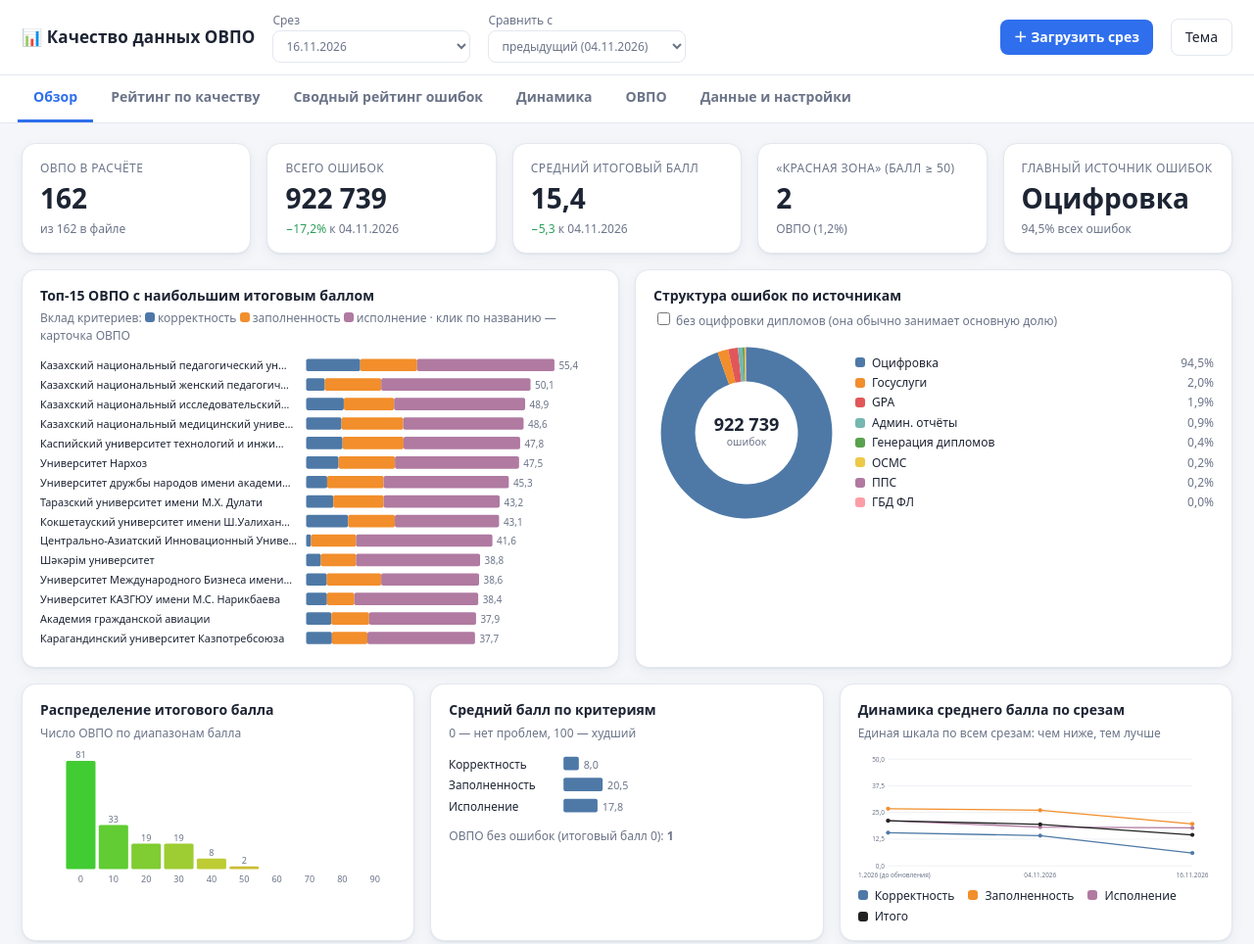
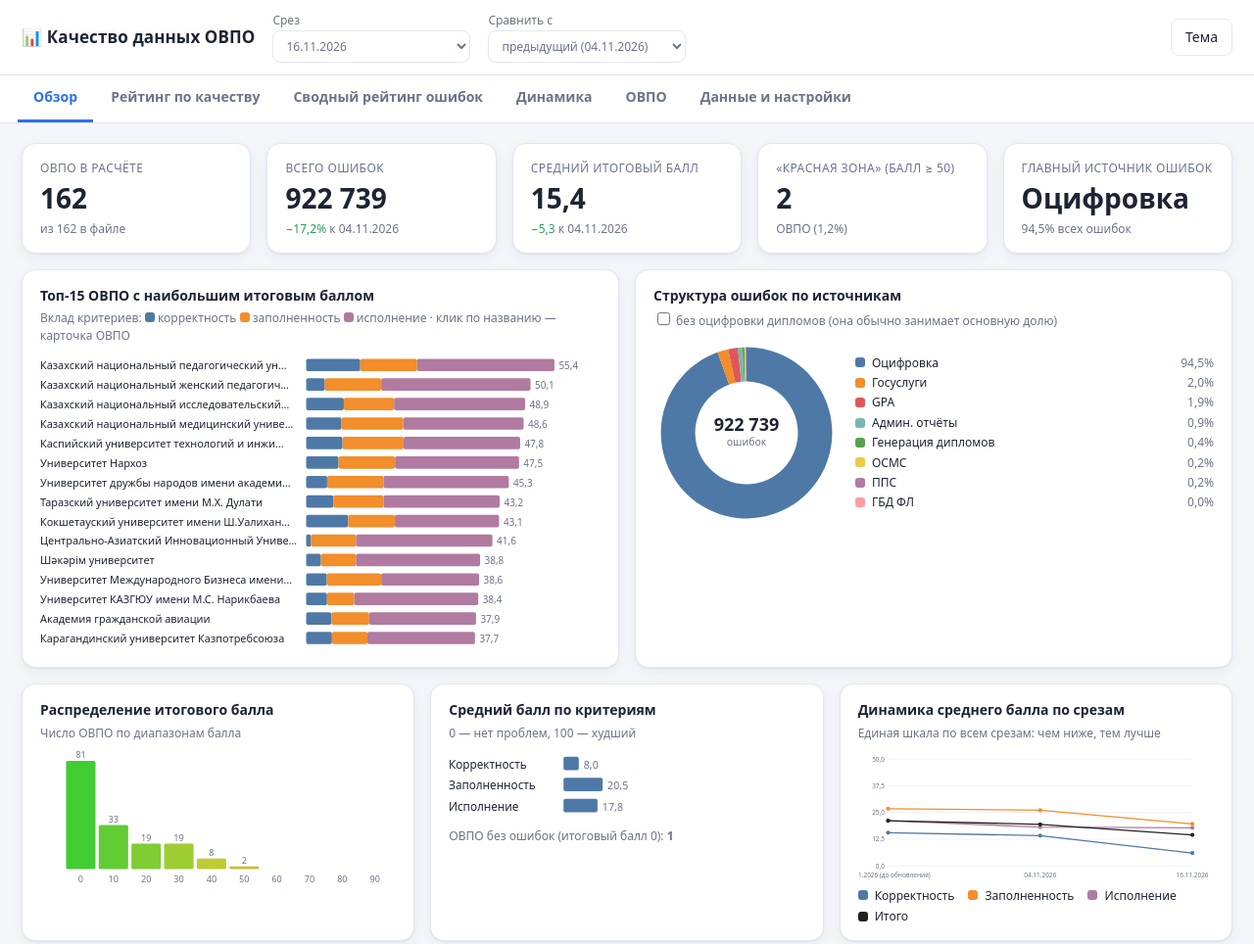
Before and after one commit to AlbekAnapin/dashbord, a plain HTML site: page index.html in a window 1280 px wide. Shown: the top 964 px of the page at 98% size. Drawn offline with Linux system fonts and the light colour scheme.

Commit message:
Update index.html
скрыл кнопку загрузить срез

```diff
--- a/index.html
+++ b/index.html
@@ -12,7 +12,7 @@
   <label>Срез<select id="snapSel"></select></label>
   <label>Сравнить с<select id="cmpSel"></select></label>
   <span class="grow"></span>
-  <button class="btn" id="uploadBtn">＋ Загрузить срез</button>
+  <!-- <button class="btn" id="uploadBtn">＋ Загрузить срез</button> -->
   <button class="btn ghost" id="themeBtn" title="Светлая / тёмная тема">Тема</button>
 </header>
 <nav class="tabs" id="tabs"></nav>
```
